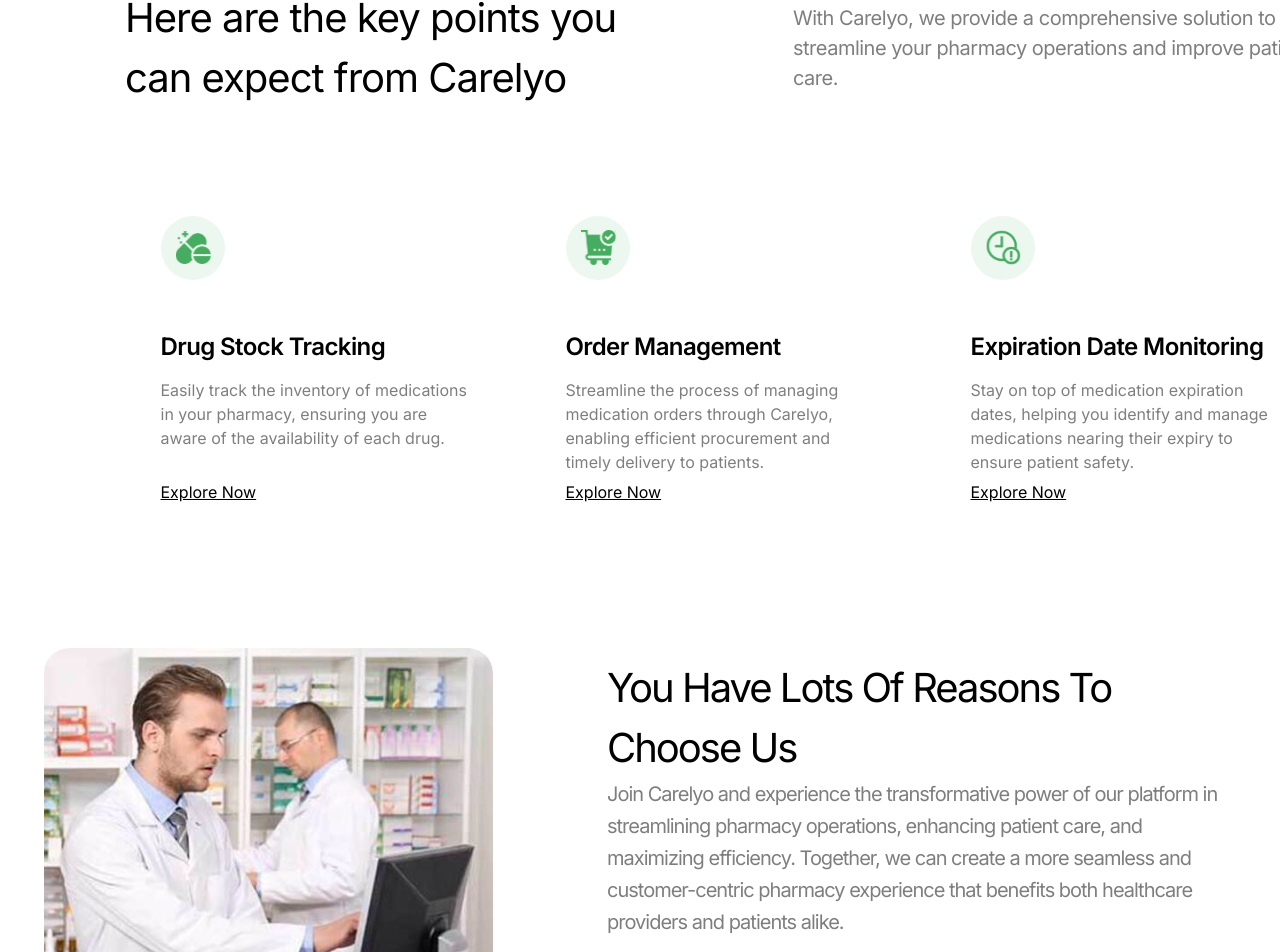
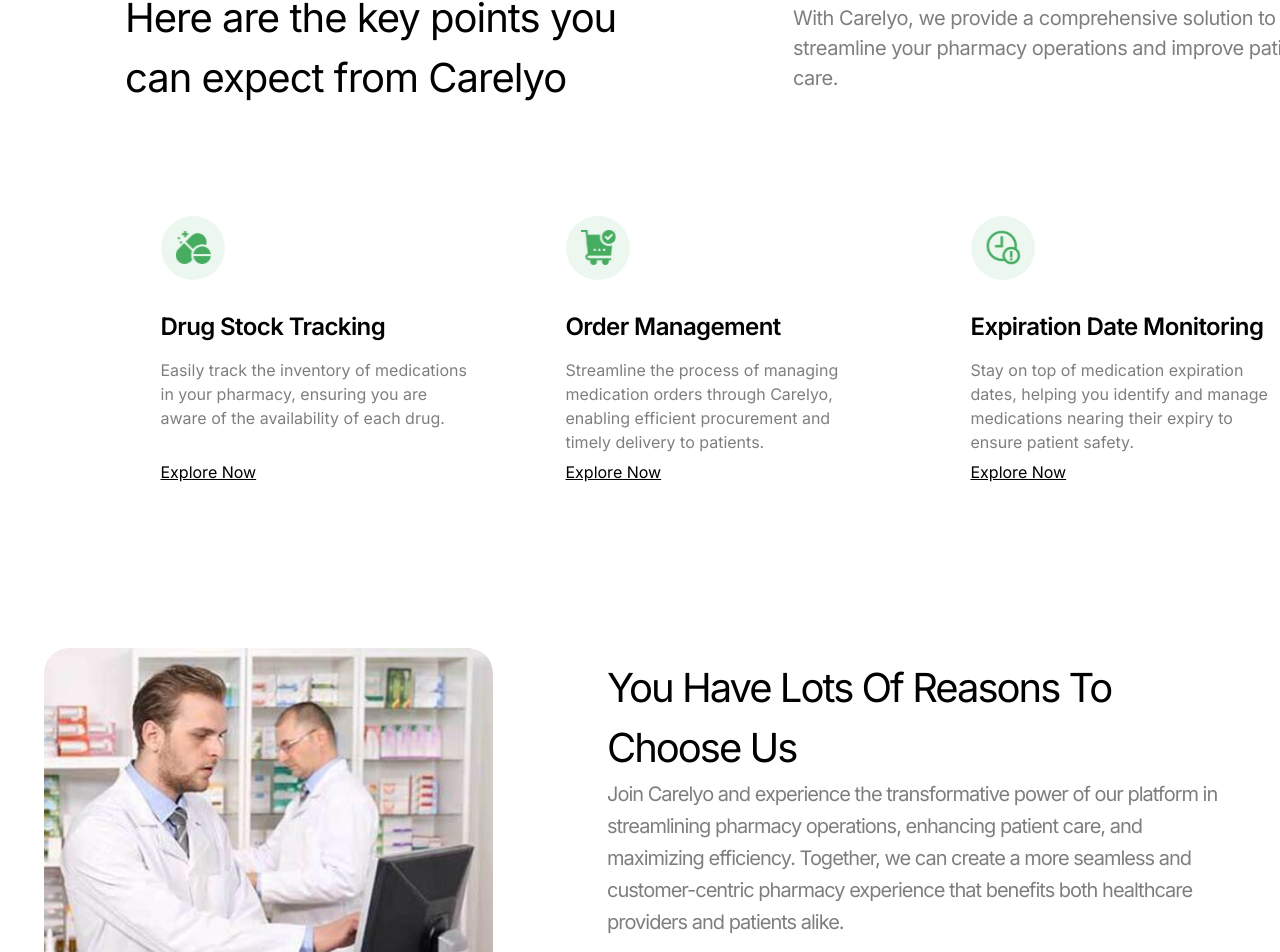
Before and after one commit to meeruu8282/next-mongodb-clerk, a Next.js app: page /providers/platforms/pharmacies in a window 1280 px wide. Shown: the part 1086-2038 px from the top of the page. Built offline with nearby package versions, Linux system fonts and the light colour scheme.

Commit message:
key points finish

```diff
--- a/src/app/globals.css
+++ b/src/app/globals.css
@@ -91,4 +91,8 @@
   background-image: url(svgPath);
 }
 
+.hover-bordereffect:hover {
+  border-color: #45AC60; /* Change the border color on hover */
 }
+
+}
--- a/src/app/providers/Components/keypointsbox.tsx
+++ b/src/app/providers/Components/keypointsbox.tsx
@@ -25,9 +25,14 @@
 
 }) => {
   return (
-    <div className=" relative  flex justify-center items-center w-[381px] h-[316px] rounded-[25px] ">
+
+    <div className="relative group  ">
+        <div className="absolute group-hover:-inset-10 bg-[#45AC60]  rounded-[25px] blur opacity-5  ">
+
+        </div>
+        <div className=" relative  flex justify-center items-center bg-white w-[381px] h-[316px] rounded-[25px]  hover:shadow-2xl  hover:border-[1px] border-[#45AC60] transition duration-600 cursor-pointer">
           <div className=" w-[310px] h-[259px] top-[100px] left-[35px] gap-[24px]">
-            <div className="w-[64px] h-[64px] ">
+            <div className="w-[64px] h-[64px]">
               <div className="relative flex justify-center items-center">
                 <div className=" absolute w-[64px] h-[64px] top-0 rounded-[100%]  bg-[#45AC60] opacity-10 "></div>
 
@@ -42,12 +47,10 @@
               </div>
             </div>
 
-            <div className="absolute flex flex-col w-[309.34px] h-[171px] bottom-0 gap-[16px] ">
+            <div className="absolute flex flex-col w-[309.34px] h-[171px] mb-5 bottom-0 gap-[16px] ">
               <div className="w-[309.34px] h-[29px] ">
                 <h1 className=" text-[Poppins] text-[24px] font-semibold leading-7 tracking-tight left-0">
                 {header}
-
-
 
                 </h1>
               </div>
@@ -60,7 +63,7 @@
 
                 </p>
               </div>
-              <div className=" w-[309.34px] h-[22px]">
+              <div className=" w-[309.34px] h-[22px] ">
 
 
               <a href={linkto} className=" absolute bottom-0 text-[#000000] underline hover:text-blue-700 cursor-pointer">{linktext}</a>
@@ -69,6 +72,7 @@
             </div>
           </div>
         </div>
+        </div>
   );
 };
 
```
